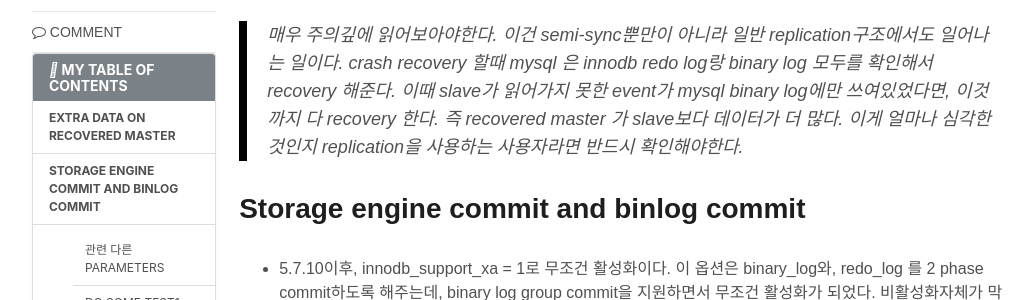
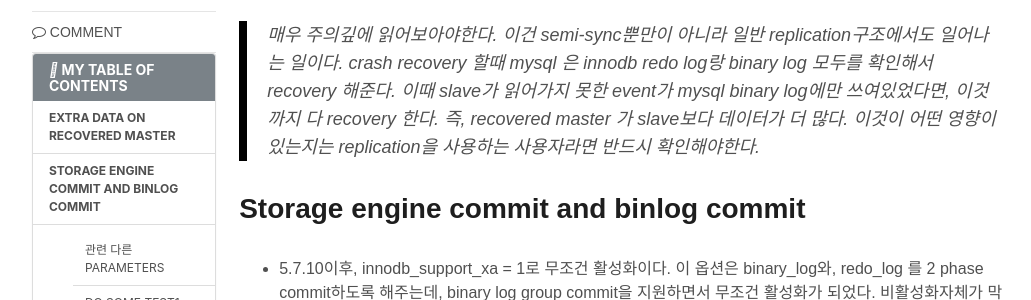
Before and after one commit to minsql/minsql.github.io, a Jekyll site: the page built from _posts/blog/2018-09-07-crash-recovery-and-data-integrity-on-mysql.md, in a window 1280 px wide and 900 px high, scrolled down 374 px. Shown: the part 235-535 px from the top of the window, without its empty margins (122-1153 px from the left). Built offline with Jekyll 4.4.1, drawn with Linux system fonts in a browser that asks for light colours; nearby versions of some CDN libraries; some web fonts are replaced; comment, search, counter and statistics services are not loaded.

Commit message:
edit post

```diff
--- a/_posts/blog/2018-09-07-crash-recovery-and-data-integrity-on-mysql.md
+++ b/_posts/blog/2018-09-07-crash-recovery-and-data-integrity-on-mysql.md
@@ -19,7 +19,7 @@ toc_icon: "cog"
 ## Extra data on recovered master
 https://www.percona.com/community-blog/2018/08/23/question-about-semi-synchronous-replication-answer-with-all-the-details/
 > 매우 주의깊에 읽어보아야한다. 이건 semi-sync뿐만이 아니라 일반 replication구조에서도 일어나는 일이다.
-crash recovery 할때 mysql 은 innodb redo log랑 binary log 모두를 확인해서 recovery 해준다. 이때 slave가 읽어가지 못한 event가 mysql binary log에만 쓰여있었다면, 이것까지 다 recovery 한다. 즉 recovered master 가 slave보다 데이터가 더 많다. 이게 얼마나 심각한 것인지 replication을 사용하는 사용자라면 반드시 확인해야한다.
+crash recovery 할때 mysql 은 innodb redo log랑 binary log 모두를 확인해서 recovery 해준다. 이때 slave가 읽어가지 못한 event가 mysql binary log에만 쓰여있었다면, 이것까지 다 recovery 한다. 즉, recovered master 가 slave보다 데이터가 더 많다. 이것이 어떤 영향이 있는지는 replication을 사용하는 사용자라면 반드시 확인해야한다.
 
 
 ## Storage engine commit and binlog commit
```
